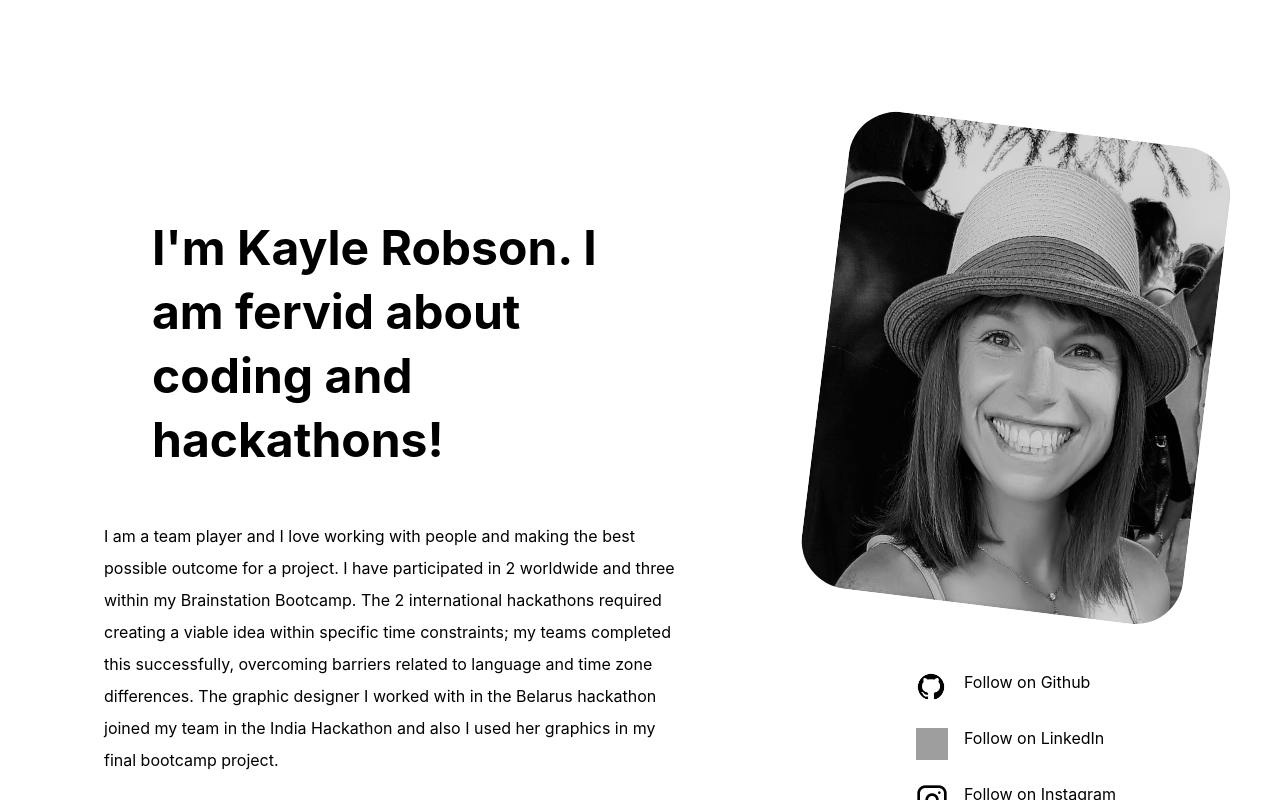
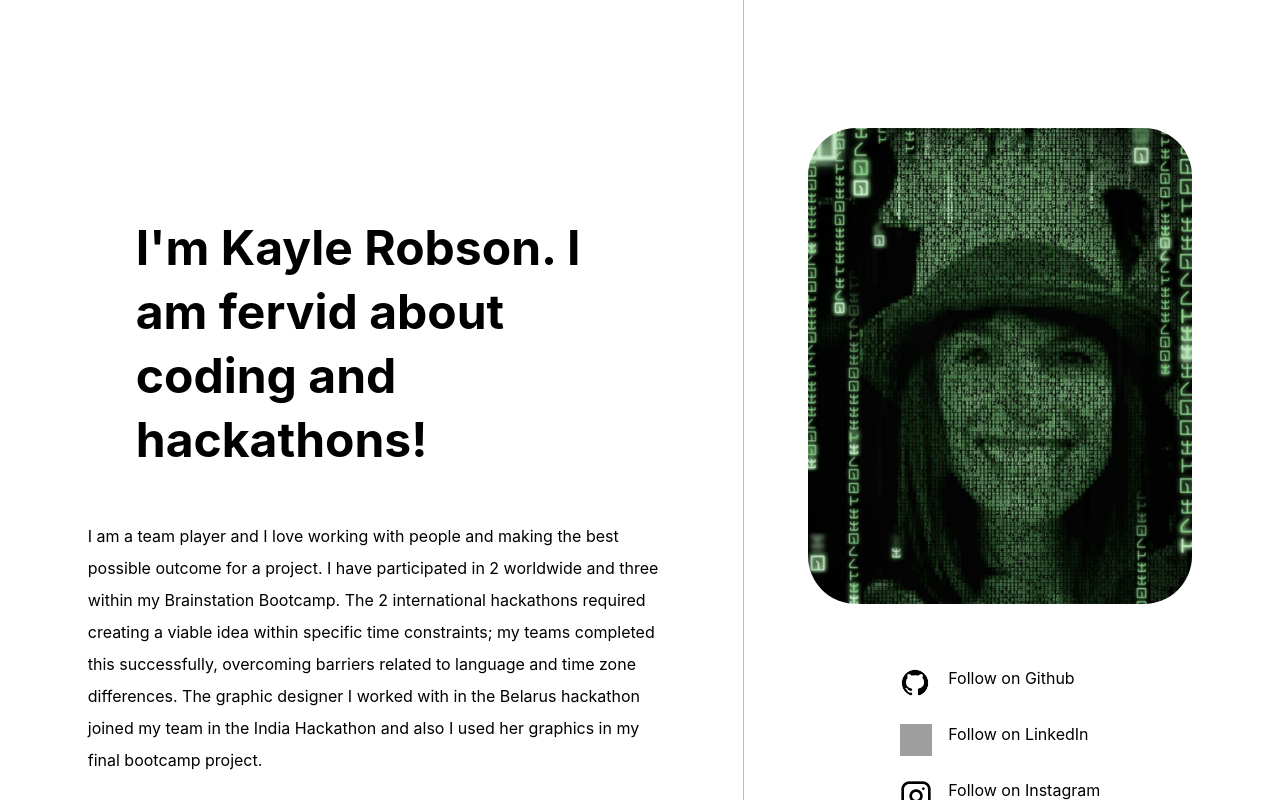
Before and after one commit to vadym0509/ReactProrfolio, a React (Create React App) app: page /About in a window 1280 px wide. Shown: the top 800 px of the page. Built offline with nearby package versions, Linux system fonts and the light colour scheme; grey boxes are pictures that could not be loaded.

Commit message:
changed photo to have more of a matrix theme and center the project section

```diff
--- a/src/components/About/About.jsx
+++ b/src/components/About/About.jsx
@@ -1,9 +1,8 @@
 import './About.scss';
-import kayle from '../../assets/images/kayle.jpg';
+import kayle from '../../assets/images/kayle.png';
 import github from '../../assets/icons/github.jpg';
 import linkedIn from '../../assets/icons/icon-linkedin.png';
 import instagram from '../../assets/icons/icon-instagram.png';
-import BottomNav from '../BottomNav/BottomNav';
 
 
 function About() {
--- a/src/components/About/About.scss
+++ b/src/components/About/About.scss
@@ -3,10 +3,8 @@
 .about {
     display: flex;
     width: 100%;
-    margin: 1rem;
     flex-direction: column;
     justify-content: space-around;
-    margin-top: 10%;
     @include tablet {
         flex-direction: row;
     }
@@ -20,6 +18,8 @@
         }
     }
     &__info {
+        padding-top: 10%;
+
         width: 100%;
         display:flex;
         flex-direction: column;
@@ -31,10 +31,13 @@
         }
     }
     &__more {
+        padding-top: 10%;
+
         display:flex;
         flex-direction: column;
         width: 100%;
         align-items: center;
+        border-left: 1px solid rgb(189, 188, 188);
         @include tablet {
             width: 40%;
         }
@@ -47,8 +50,8 @@
     &__imgSelf {
         width: 75%;
         border-radius: 3rem;
-        transform-origin: center;
-        transform: rotate(7deg);
+        background-color: black;
+
         margin-bottom: 2.5rem;
         margin-top: 1.5rem;
         @include tablet {
--- a/src/components/ProjectList/ProjectList.scss
+++ b/src/components/ProjectList/ProjectList.scss
@@ -1,7 +1,6 @@
 .projectList {
     display: flex;
     flex-wrap: wrap;
-    width: 90%;
     justify-content: center;
     align-items: center;
 }
```
Also changed, not shown: src/assets/images/kayle.png (added).
